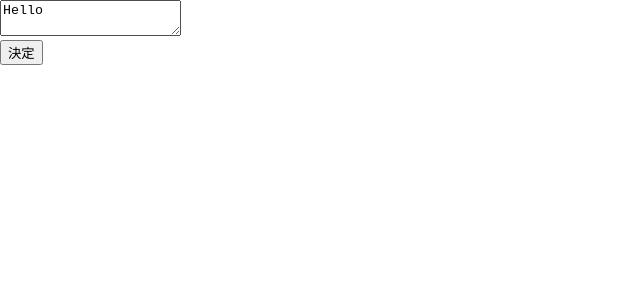
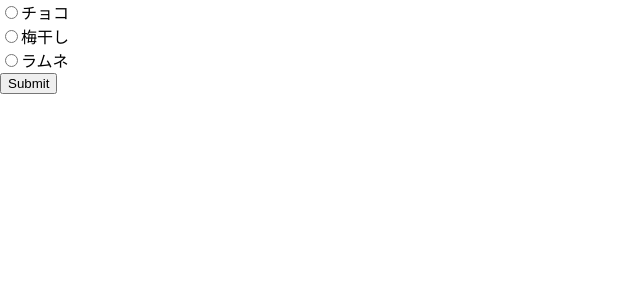
Before and after one commit to s19014/sagent, a React (Create React App) app: page / in a window 1280 px wide. Shown: the top 300 px of the page, without its empty margins (0-640 px from the left). Built offline with nearby package versions, Linux system fonts and the light colour scheme.

Commit message:
1/29 修正

```diff
--- a/src/App.js
+++ b/src/App.js
@@ -1,5 +1,5 @@
 import React from 'react'
-import TextAreaForm from './TextAreaForm'
+import RadioForm from './RadioForm'
 
 class App extends React.Component {
   constructor (props) {
@@ -11,7 +11,7 @@ class App extends React.Component {
   render () {
     return (
       <div>
-        <TextAreaForm />
+        <RadioForm items={['チョコ', '梅干し', 'ラムネ']}/>
       </div>
     )
   }
--- /dev/null
+++ b/src/RadioForm.js
@@ -0,0 +1,48 @@
+import React from 'react'
+
+class RadioForm extends React.Component {
+  constructor (props) {
+    super(props)
+    this.state = {
+      items: props.items,
+      value: ''
+    }
+  }
+
+  render () {
+    const radiolist = this.state.items.map(i => {
+      return (
+        <div key={i}>
+          <label>
+            <input
+              type='radio'
+              name='items'
+              value={i}
+              checked={this.state.value === i}
+              onChange={e => this.doChange(e)}
+            />
+            {i}
+          </label>
+        </div>
+      )
+    })
+    return (
+      <div>
+        <form onSubmit={e => this.doSubmit(e)}>
+          {radiolist}
+          <input type='submit' />
+        </form>
+      </div>
+    )
+  }
+  doChange (e) {
+    this.setState({ value: e.target.value })
+  }
+
+  doSubmit (e) {
+    e.preventDefault()
+    window.alert(this.state.value)
+  }
+}
+
+export default RadioForm
--- a/src/TextAreaForm.js
+++ /dev/null
@@ -1,32 +0,0 @@
-import React from 'react'
-
-class TextAreaForm extends React.Component {
-  constructor (props) {
-    super(props)
-    this.state = { value: 'Hello' }
-  }
-
-  render () {
-    return (
-      <div>
-        <form onSubmit={e => this.doSubmit(e)}>
-          <textarea onChange={e => this.doChange(e)} value={this.state.value} />
-          <br />
-          <input type='submit' value='決定' />
-        </form>
-      </div>
-    )
-  }
-
-  doChange (e) {
-    const newValue = e.target.value
-    this.setState({ value: newValue })
-  }
-
-  doSubmit (e) {
-    e.preventDefault()
-    window.alert(this.state.value)
-  }
-}
-
-export default TextAreaForm
```
Also changed, not shown: 1 other file (tests, documents, lock files or other folders).
